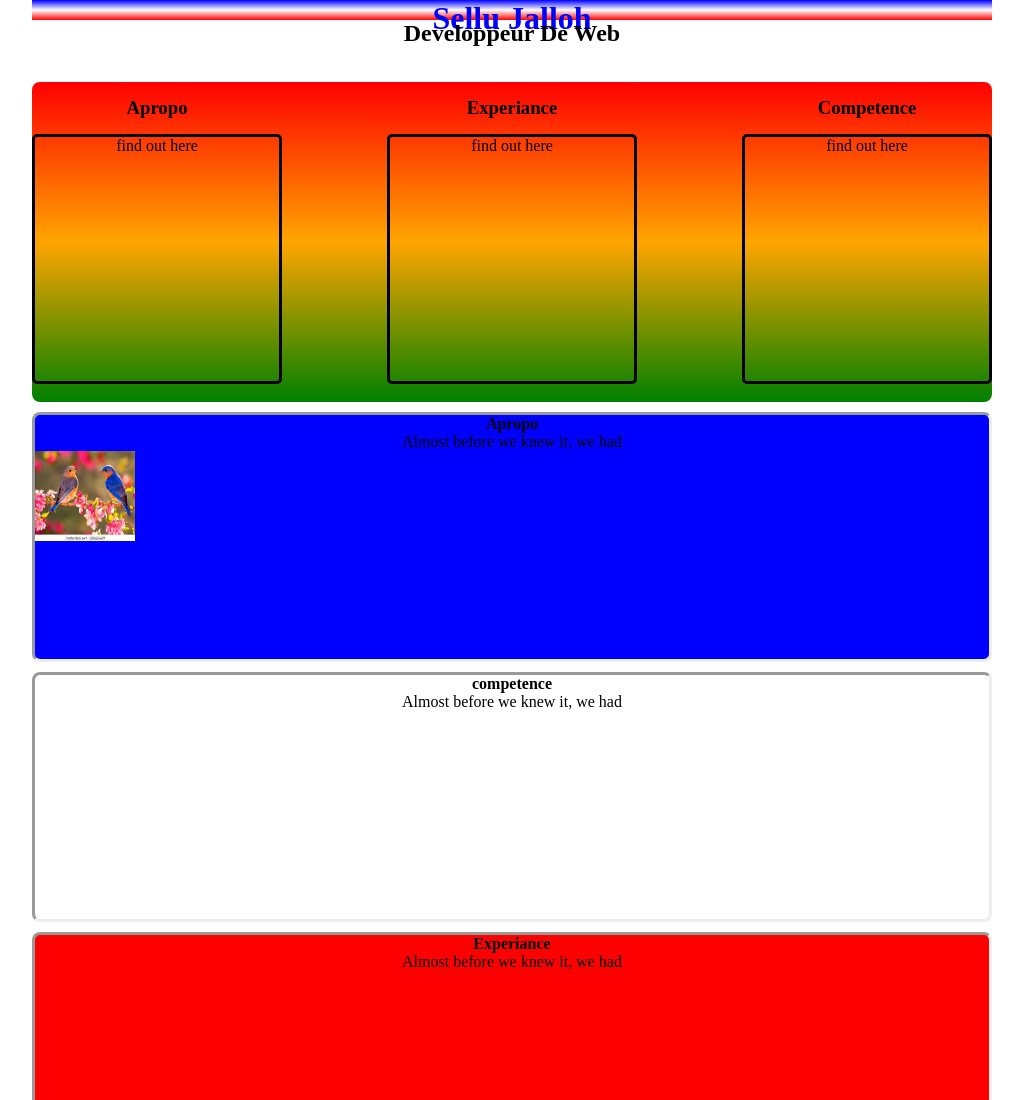
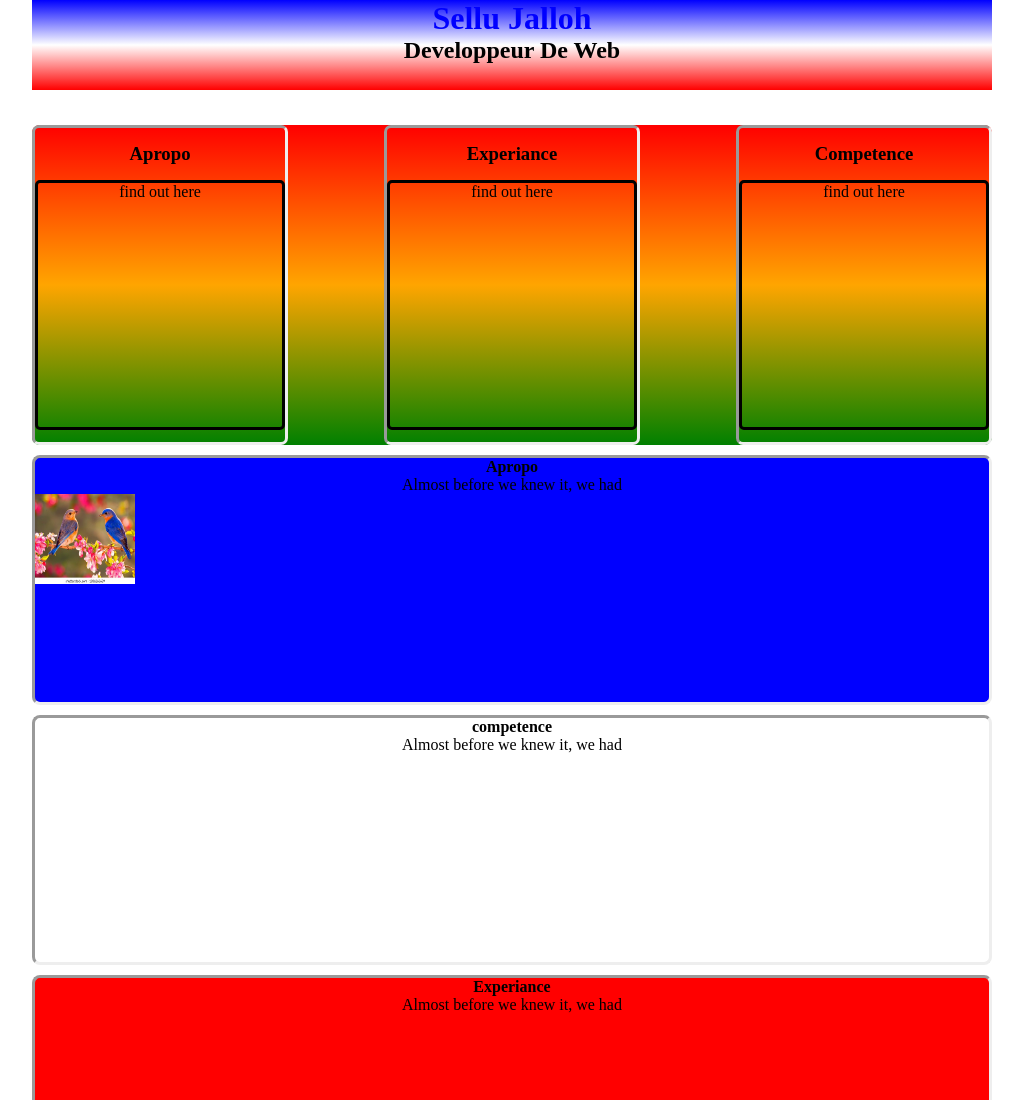
Before and after one commit to 47ak/47ak.github.io, a plain HTML site: page index.html in a window 1280 px wide. Shown: the top 1100 px of the page, without its empty margins (128-1151 px from the left). Drawn offline with Linux system fonts and the light colour scheme; a web font is replaced by a local one.

Commit message:
Add files via upload

```diff
--- a/style.css
+++ b/style.css
@@ -23,11 +23,13 @@ body{
     width: auto;
     border-radius: 8px;
 }
+header{
+    height: 90px;
+    background: linear-gradient(blue, white, red);
+}
 header h1{
-    height: 20px;
     color: blue;
     text-align: center;
-    background: linear-gradient(blue, white, red);
 }
 header h2{
     text-align: center;
@@ -35,6 +37,8 @@ header h2{
 }
 .d1{
     text-align: center;
+    border-style: inset;
+    border-radius: 7px;
 }
 h3{
     color: black;
```
Also changed, not shown: pic.jpg (added), sellu.jpg (added), 1 other file.
